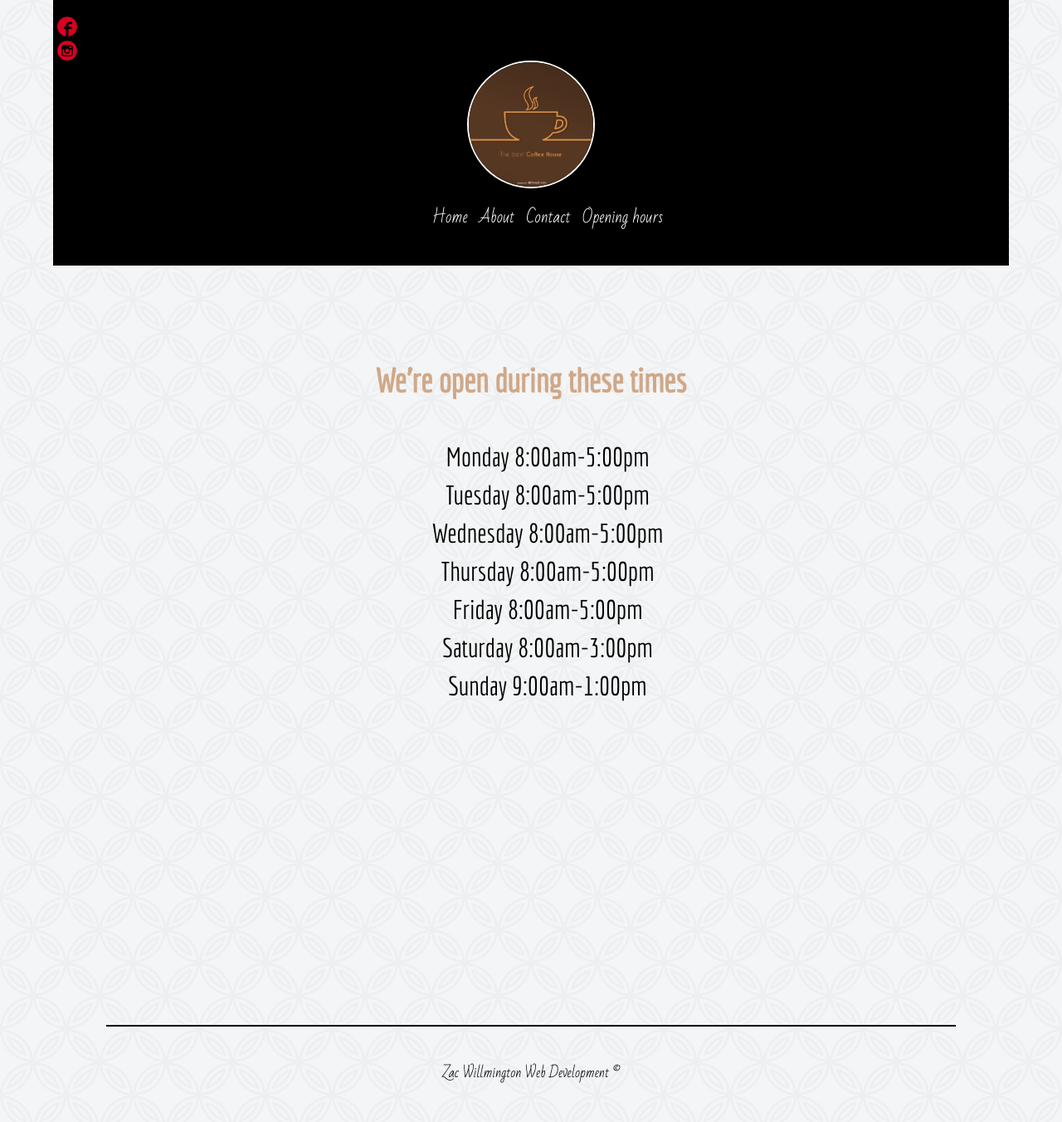
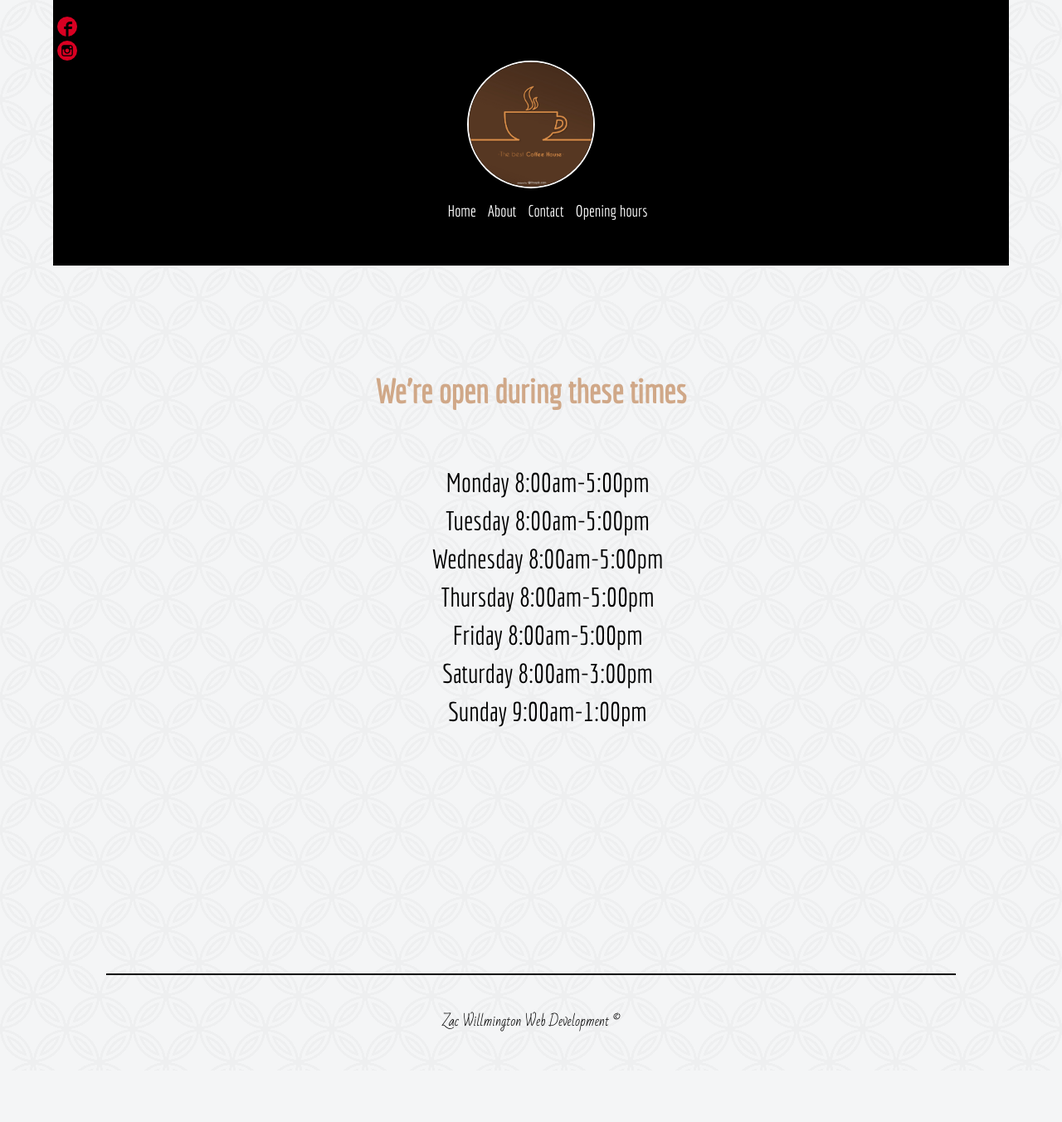
Before and after one commit to zacwillmington/website, a PHP site: page /opening-hrs.html in a window 1280 px wide. Shown: the whole page at 83% size. After the commit the page ends 1243 px from the top, so only its background shows below. Run offline with PHP 8.4, Linux system fonts and the light colour scheme.

Commit message:
bug fixes

```diff
--- a/about.html
+++ b/about.html
@@ -18,7 +18,7 @@
           <li><a href="index.html">Home</a></li>
           <li class="active"><a href="#">About</a></li>
           <li><a href="contact.html">Contact</a></li>
-          <li><a href="opening-hrs">Opening hours</a></li>
+          <li><a href="opening-hrs.html">Opening hours</a></li>
         </ul>
       </nav>
     </header>
--- a/css/main.css
+++ b/css/main.css
@@ -15,7 +15,7 @@ body {
 }
 .header {
   height: 300px;
-  margin: 0 5% 0 5%;
+  margin: 0 5% 0% 5%;
   background-color: black;
   padding: 20px 0 0 0;
 }
@@ -66,7 +66,7 @@ li a {
 
 }
 .wrapper {
-  margin:0 5%;
+  margin:0% 5%;
   min-height: 100%;
 }
 .main-image {
@@ -88,7 +88,7 @@ a {
 
 }
 h2 {
-  margin: 0;
+  margin: 5%;
   padding: 0 5% 0 5% ;
   font-family: 'Economica', sans-serif;
   font-size: 2.5em;
@@ -119,7 +119,9 @@ h2 {
 }
 
 /****** CONTACT PAGE ******/
-
+nav a{
+  font-family: 'Economica', sans-serif;
+}
 .contact-content-1 {
   margin: auto;
   text-align: center;
@@ -131,13 +133,13 @@ h2 {
 }
 .contact-h2 {
   text-align: center;
-  font-size: 2em;
+
 
 }
 .content-li {
    display: block;
    text-align: center;
-
+   font-size: 1.5em;
 }
 .content-li a {
   color: black;
@@ -145,14 +147,12 @@ h2 {
 
 
 }
-/*
- #googleMap {
-   max-width: 100%;
-   height: 400px;
-
+p {
+  text-align: center;
+  font-size: 1.5em;
 }
 
-*/
+
 /****** ABOUT PAGE ******/
 
 .coffee-image-3 {
@@ -174,7 +174,7 @@ h2 {
 
 /****** OPENING HOURS ******/
 
-.wrapper li {
+.wrapper-opening-hours li {
   display: block;
   text-align: center;
   font-family: 'Economica', sans-serif;
@@ -182,11 +182,11 @@ h2 {
 
 
 }
-.wrapper h2 {
+.wrapper-opening-hours h2 {
   text-align: center;
   margin-top: 25px;
 }
-.wrapper ul {
+.wrapper-opening-hours ul {
   margin-top: 4%;
 
 
@@ -258,7 +258,7 @@ h2 {
 
   .contact-content-1 a {
     font-size: 2em;
-    padding: 5% ;
+    padding: 5% 0;
 
 
   }
@@ -296,7 +296,7 @@ h2 {
   }
   .about-info  {
     float: right;
-    max-width: 50%;
+    max-width: 40%;
     padding: 2% 5% 0 0;
 
   }
@@ -309,4 +309,38 @@ h2 {
 
   }
 
+  /******OPENING HOURS RESPONSIVE******/
+
+  .opening-hrs-content {
+    text-align: center;
+    marign-top: 10% ;
+
+  }
+
+  .wrapper-opening-hours {
+    min-height: 100%;
+    margin-bottom: -75px;
+
+  }
+
+  .wrapper-opening-hours li {
+    display: block;
+    text-align: center;
+    font-family: 'Economica', sans-serif;
+    font-size: 2em;
+  }
+  .wrapper-opening-hours h2 {
+    text-align: center;
+    margin-top: 25px;
+  }
+  .wrapper-opening-hours ul {
+    margin-top: 4%;
+
+
+  }
+
+  .opening-hrs-content {
+    margin: 10% 0 10% 0;
+
+  }
 }
--- a/index.html
+++ b/index.html
@@ -17,8 +17,8 @@
         <ul>
           <li class="active"><a href="#">Home</a></li>
           <li><a href="about.html">About</a></li>
-          <li><a href="contact.html">Contact</a></li>  <li><a href="map.html">map</a></li>
-          <li><a href="opening-hrs">Opening hours</a></li>
+          <li><a href="contact.html">Contact</a></li>
+          <li><a href="opening-hrs.html">Opening hours</a></li>
         </ul>
       </nav>
     </header>
--- a/opening-hrs.html
+++ b/opening-hrs.html
@@ -22,8 +22,8 @@
         </ul>
       </nav>
     </header>
-    <div class="wrapper group">
-      <div class="opening-hrs-content">
+    <div class="wrapper-opening-hours">
+      <div class="opening-hrs-content group">
         <h2>We're open during these times</h2>
           <ul>
             <li>Monday    8:00am-5:00pm </li>
```
Also changed, not shown: contact.html (+6 -31 lines), css/map.html (deleted, +0 -13 lines).
